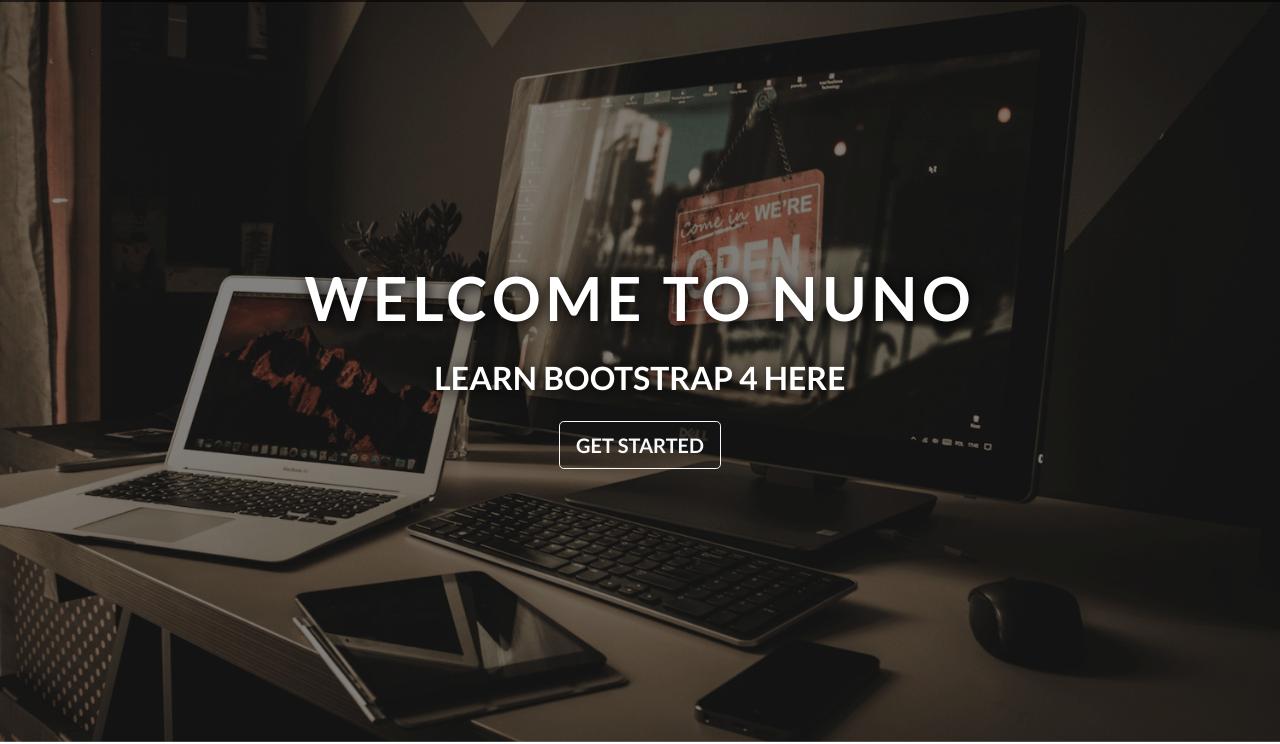
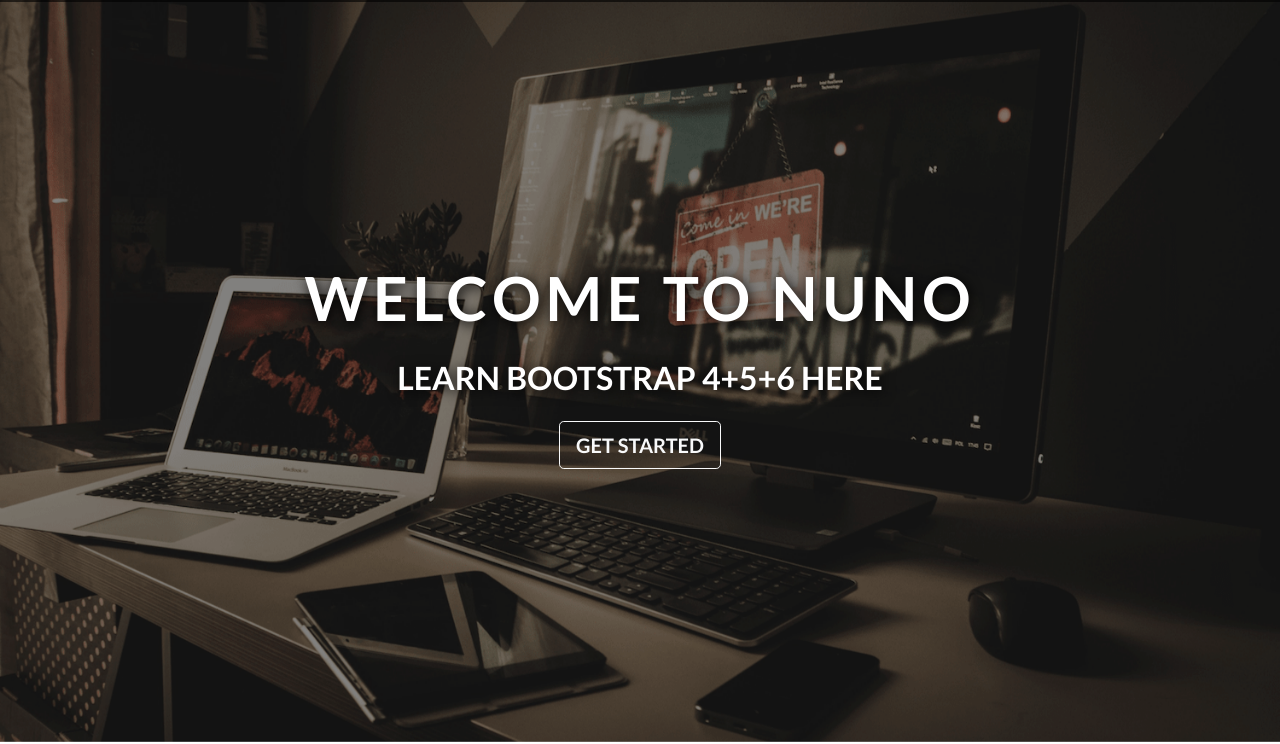
Before and after one commit to CharanVenkatRajKumar/nuno-website, a plain HTML site: page index.html in a window 1280 px wide. Shown: the part 58-802 px from the top of the page. Drawn offline with nearby package versions, Linux system fonts and the light colour scheme.

Commit message:
Update index.html

```diff
--- a/index.html
+++ b/index.html
@@ -64,7 +64,7 @@
   </div>
   <div class="caption text-center">
       <h1>welcome to nuno</h1>
-      <h3>learn bootstrap 4 here</h3>
+      <h3>learn bootstrap 4+5+6 here</h3>
       <a class="btn btn-outline-light btn-lg" href="#course" role="button">Get Started</a>
   </div>
 
```
